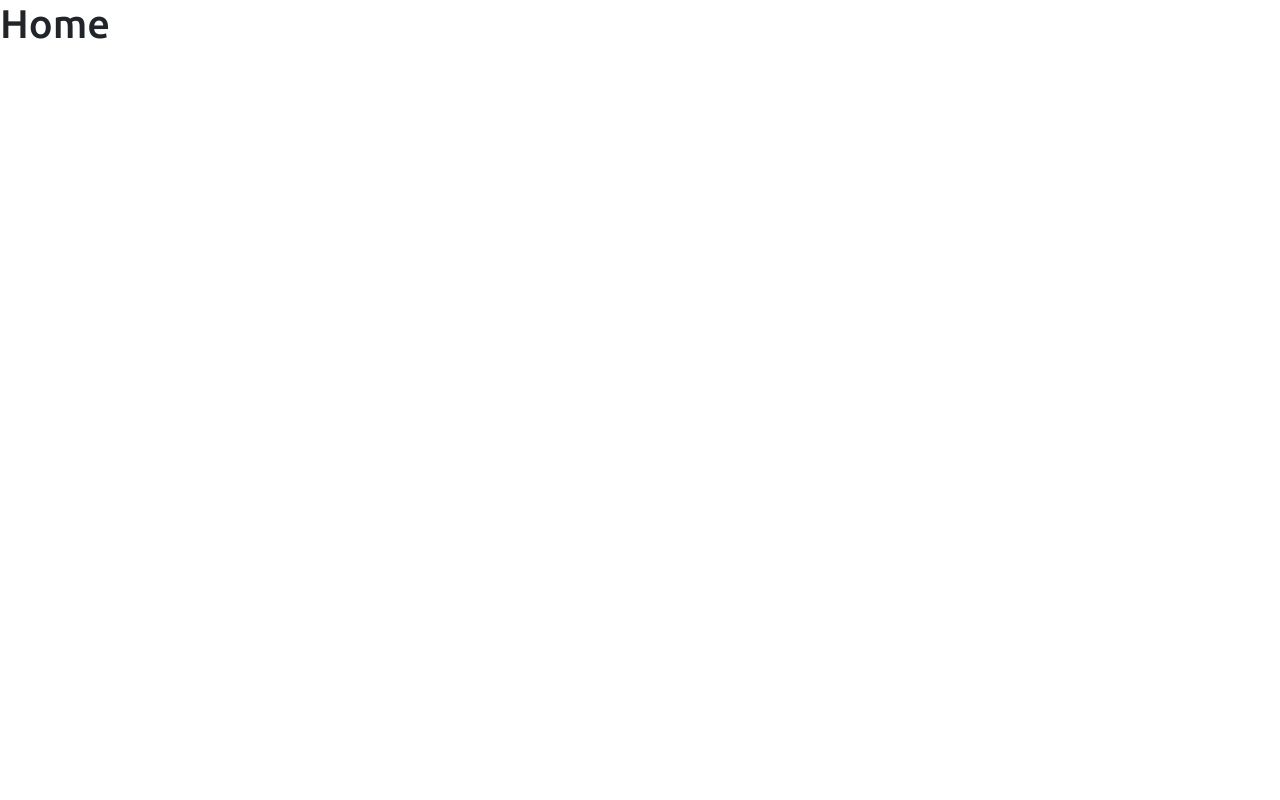
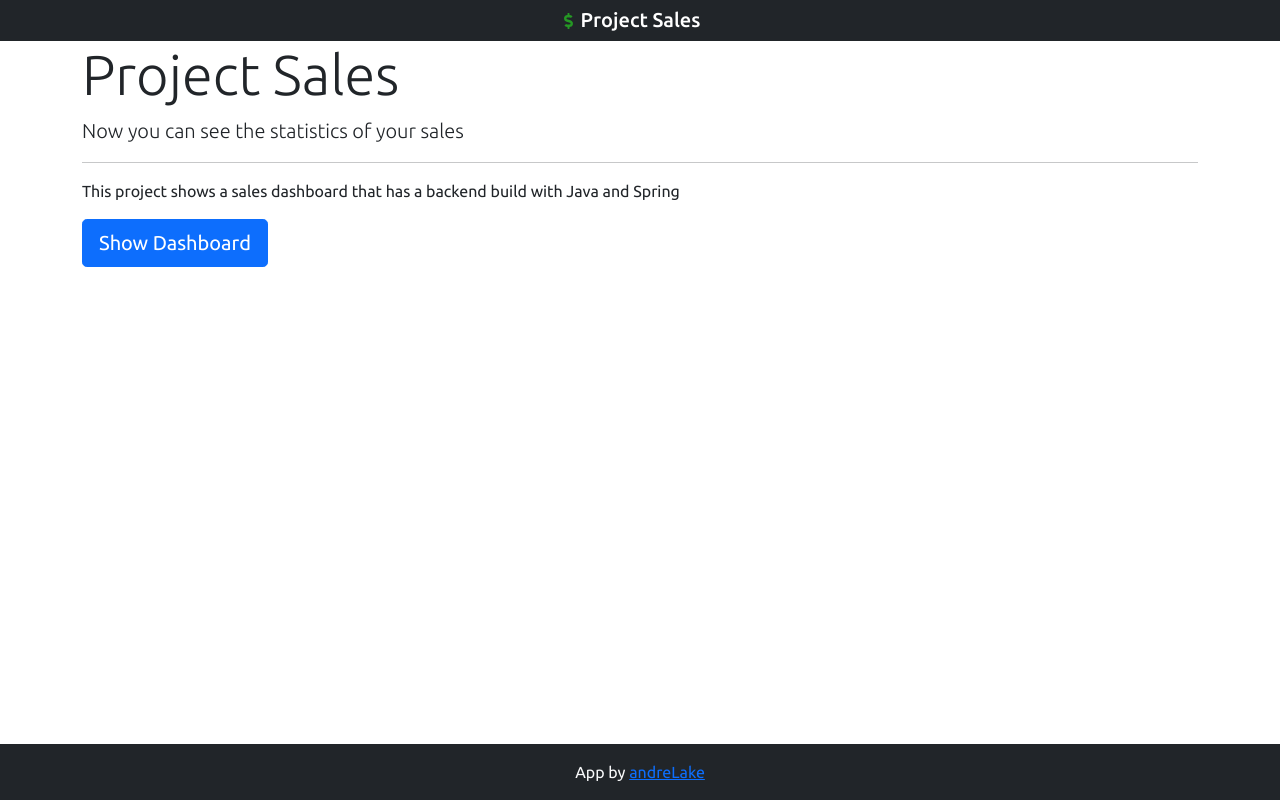
Before and after one commit to andrelake/project-sales-react, a React (Create React App) app in the folder frontend/: page / in a window 1280 px wide. Built offline with nearby package versions, Linux system fonts and the light colour scheme.

Commit message:
Home and navigation

```diff
--- a/frontend/src/components/navbar/index.tsx
+++ b/frontend/src/components/navbar/index.tsx
@@ -1,12 +1,15 @@
 import { FontAwesomeIcon } from '@fortawesome/react-fontawesome';
+import { Link } from 'react-router-dom';
 
 function Navbar() {
     return (
         <nav className="navbar navbar-dark bg-dark navbar-expand-sm sticky-top">
             <div className={"container-fluid"}>
                 <div className={"row-cols-auto mx-auto float-lg-start"}>
-                    <FontAwesomeIcon className={"icon-color-secondary"} icon={["fas","dollar-sign"]} />
-                    <span className="navbar-brand h1 ms-2">Project Sales</span>
+                    <Link to={"/"} className={"text-decoration-none"}>
+                        <FontAwesomeIcon className={"icon-color-secondary"} icon={["fas","dollar-sign"]} />
+                        <span className="navbar-brand h1 ms-2">Project Sales</span>
+                    </Link>
                 </div>
             </div>
         </nav>
--- a/frontend/src/pages/Home/index.tsx
+++ b/frontend/src/pages/Home/index.tsx
@@ -1,8 +1,25 @@
+import Navbar from "../../components/navbar";
+import Footer from "../../components/footer";
+import { Link } from "react-router-dom"
+
 const Home = () => {
     return (
-        <div>
-            <h1>Home</h1>
-        </div>
+        <>
+            <Navbar/>
+            <div className={"container"}>
+                <div className={"jumbotron"}>
+                    <h1 className={"display-4"}>Project Sales</h1>
+                    <p className={"lead"}>Now you can see the statistics of your sales</p>
+                    <hr/>
+                    <p>This project shows a sales dashboard that has a backend build with Java and Spring</p>
+                    <Link className={"btn btn-primary btn-lg"} to={"/dashboard"}>
+                        Show Dashboard
+                    </Link>
+                </div>
+            </div>
+            <Footer/>
+        </>
+
     )
 }
 
```
